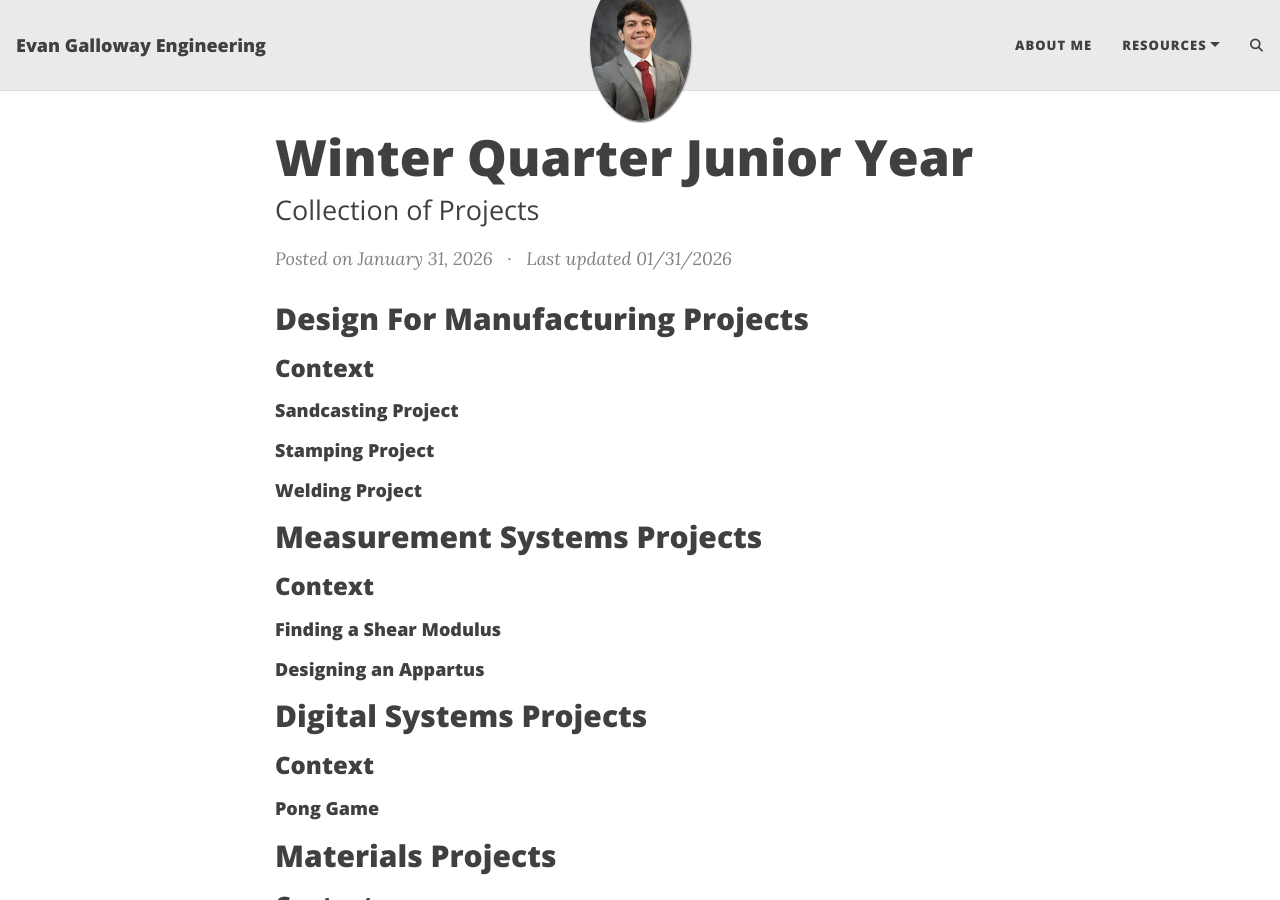
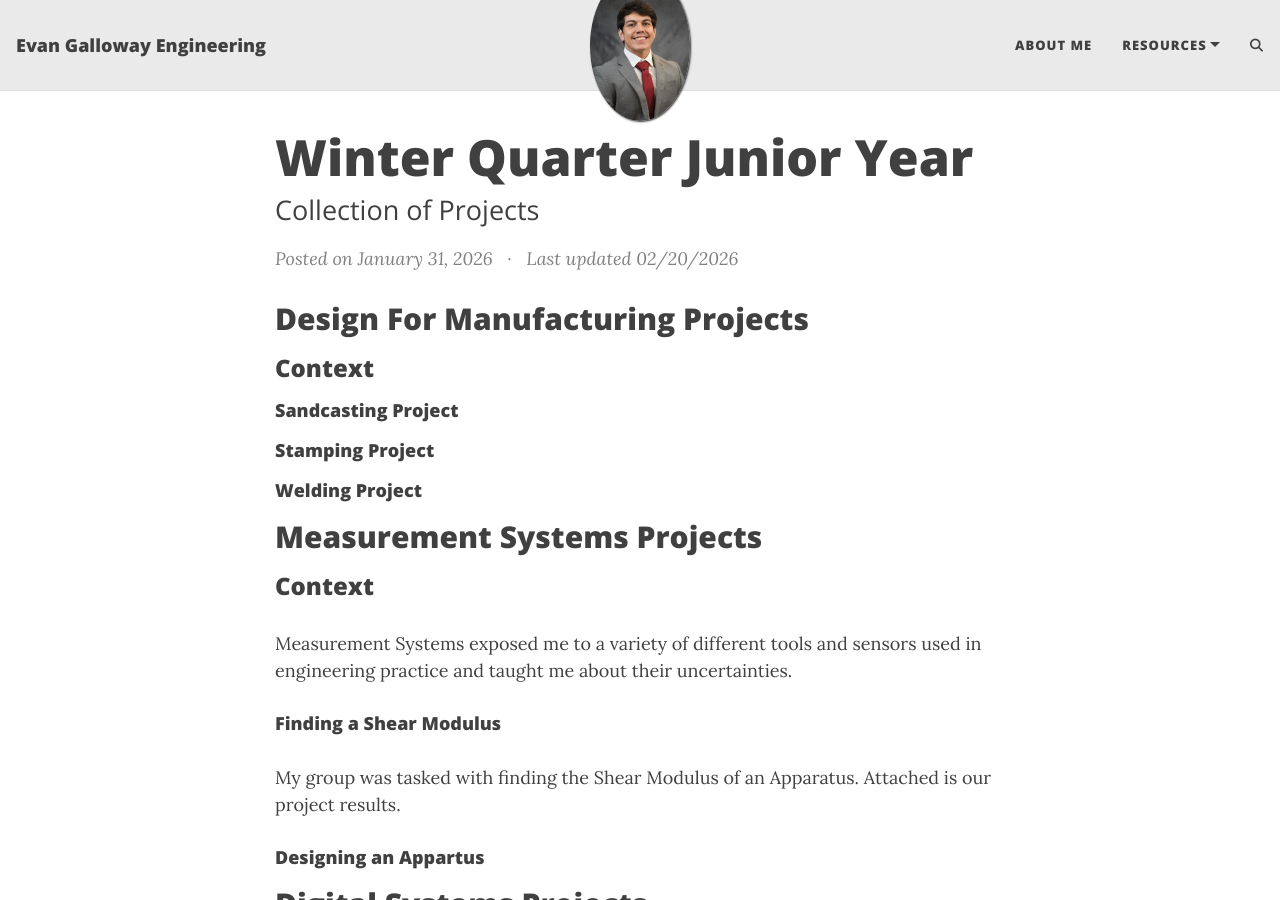
Before and after one commit to gallowayevanengineer/gallowayevanengineer.github.io, a Jekyll site: the page built from _posts/2026-01-31-Winter-Quarter-Junior-Year.md, in a window 1280 px wide and 900 px high. Built offline with Jekyll 4.4.1, drawn with Linux system fonts in a browser that asks for light colours; comment, search, counter and statistics services are not loaded.

Commit message:
Update 2026-02-20-Winter-Quarter-Junior-Year.md

```diff
--- a/_posts/2026-01-31-Winter-Quarter-Junior-Year.md
+++ b/_posts/2026-01-31-Winter-Quarter-Junior-Year.md
@@ -3,7 +3,7 @@ layout: post
 title: Winter Quarter Junior Year
 subtitle: Collection of Projects
 tags: [Projects]
-last-updated: 01/31/2026
+last-updated: 02/20/2026
 ---
 ## Design For Manufacturing Projects
 ### Context
@@ -15,8 +15,14 @@ last-updated: 01/31/2026
 
 ## Measurement Systems Projects
 ### Context
+Measurement Systems exposed me to a variety of different tools and sensors used in engineering practice and taught me about their uncertainties.
+
 #### Finding a Shear Modulus
+My group was tasked with finding the Shear Modulus of an Apparatus. Attached is our project results.
+
+
 #### Designing an Appartus
+
 
 ## Digital Systems Projects
 ### Context
```
